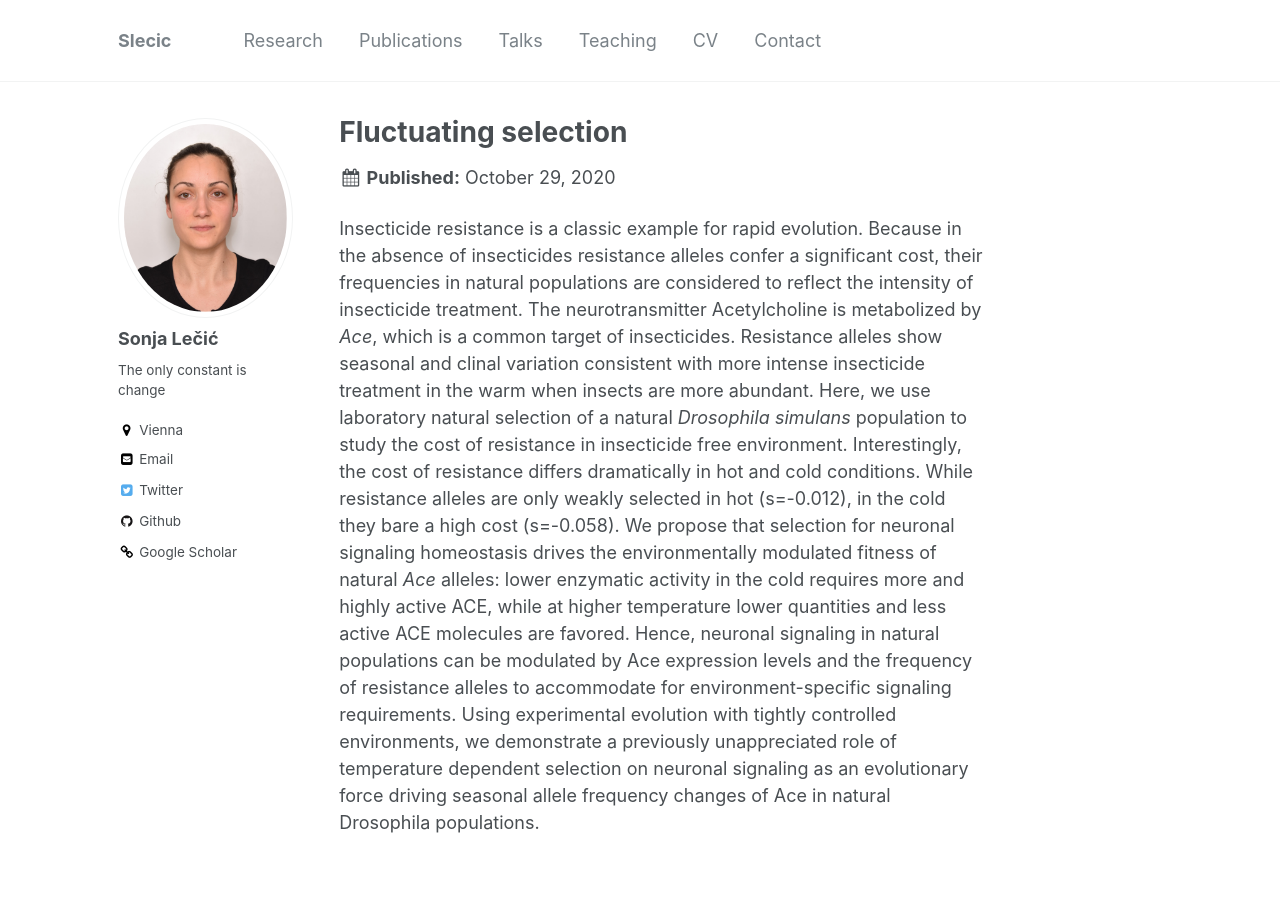
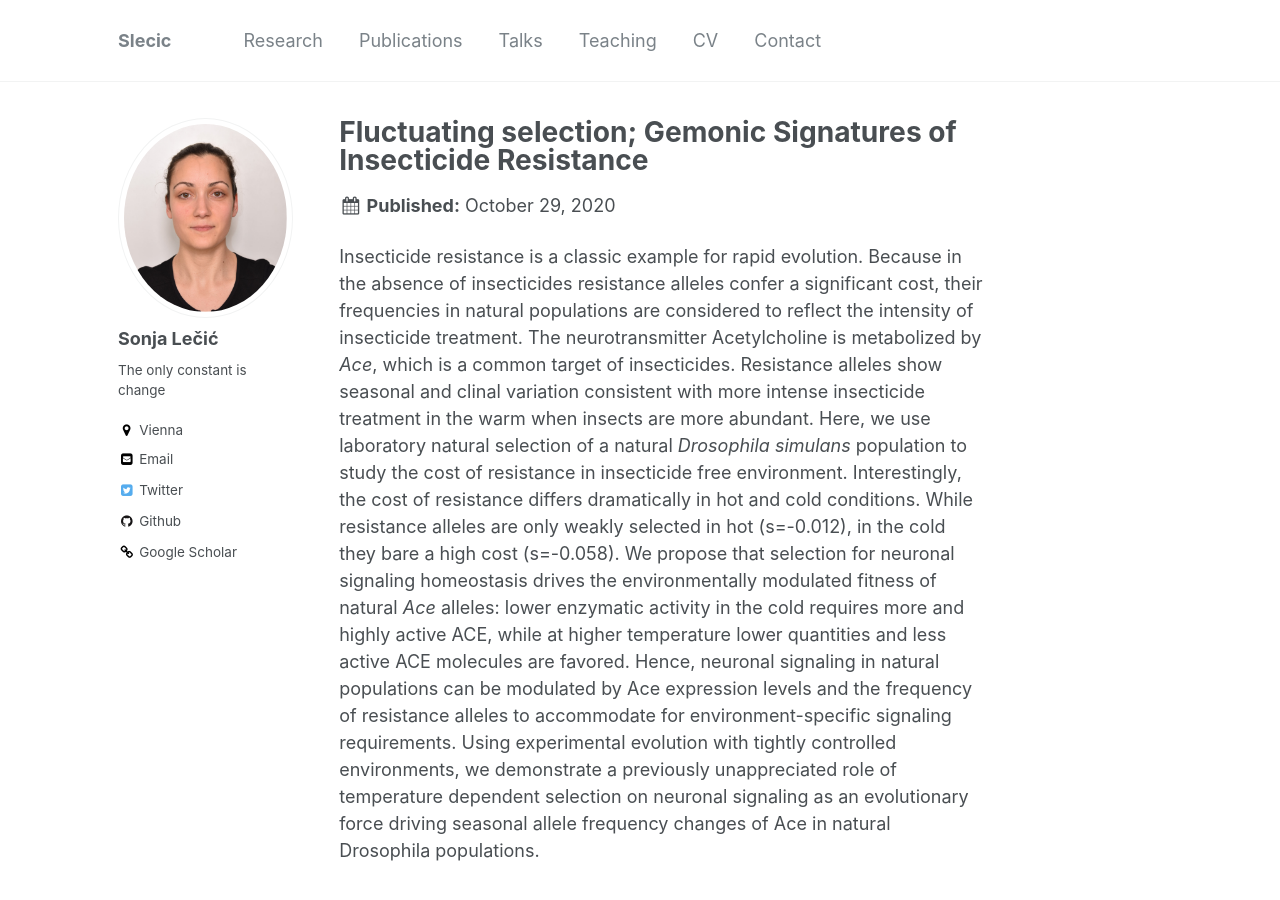
Before and after one commit to slecic/slecic.github.io, a Jekyll site: the page built from _research/fluctuating-selection.md, in a window 1280 px wide and 900 px high. Built offline with Jekyll 4.4.1, drawn with Linux system fonts in a browser that asks for light colours.

Commit message:
29.10.2020

```diff
--- a/_research/fluctuating-selection.md
+++ b/_research/fluctuating-selection.md
@@ -1,5 +1,5 @@
 ---
-title: "Fluctuating selection"
+title: "Fluctuating selection; Gemonic Signatures of Insecticide Resistance"
 excerpt: "What is the role of fluctuating thermal selection in maintaining genetic diversity?"
 collection: research
 ---
```
Also changed, not shown: 3 other files.
